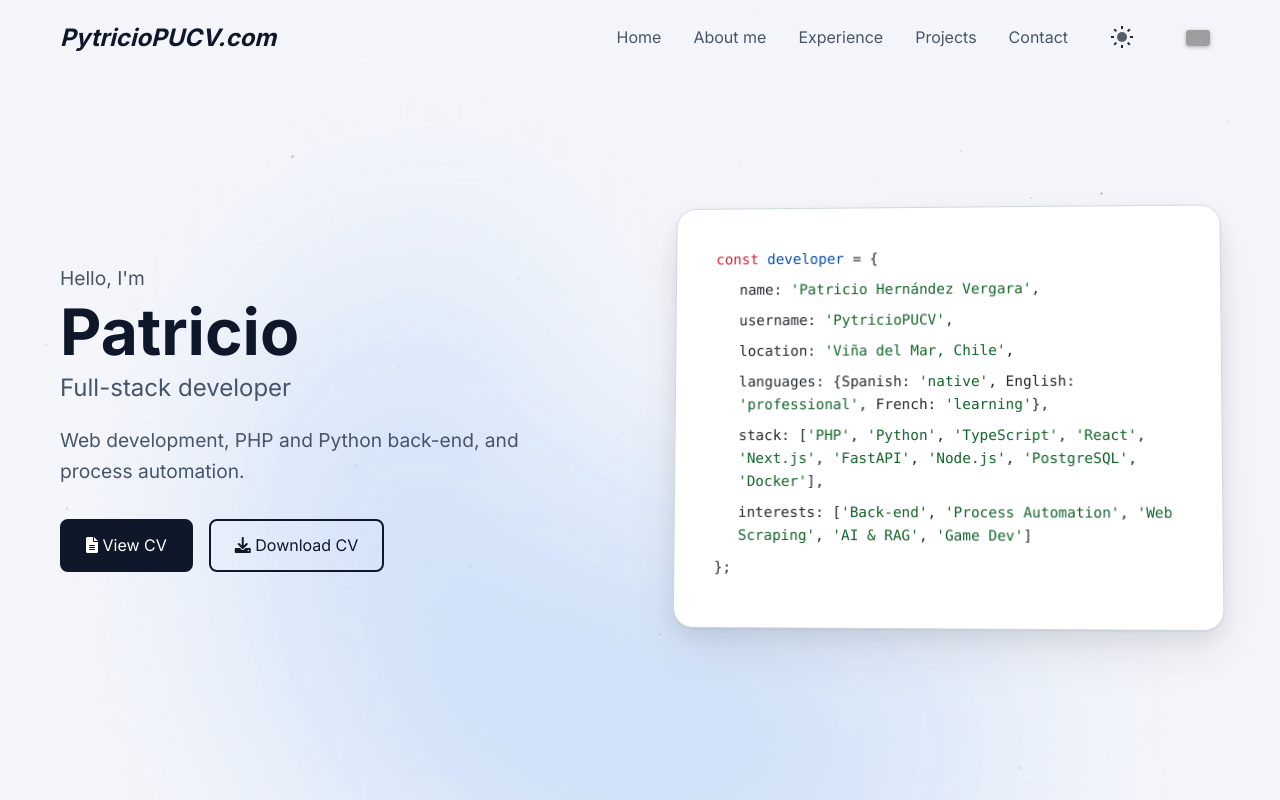
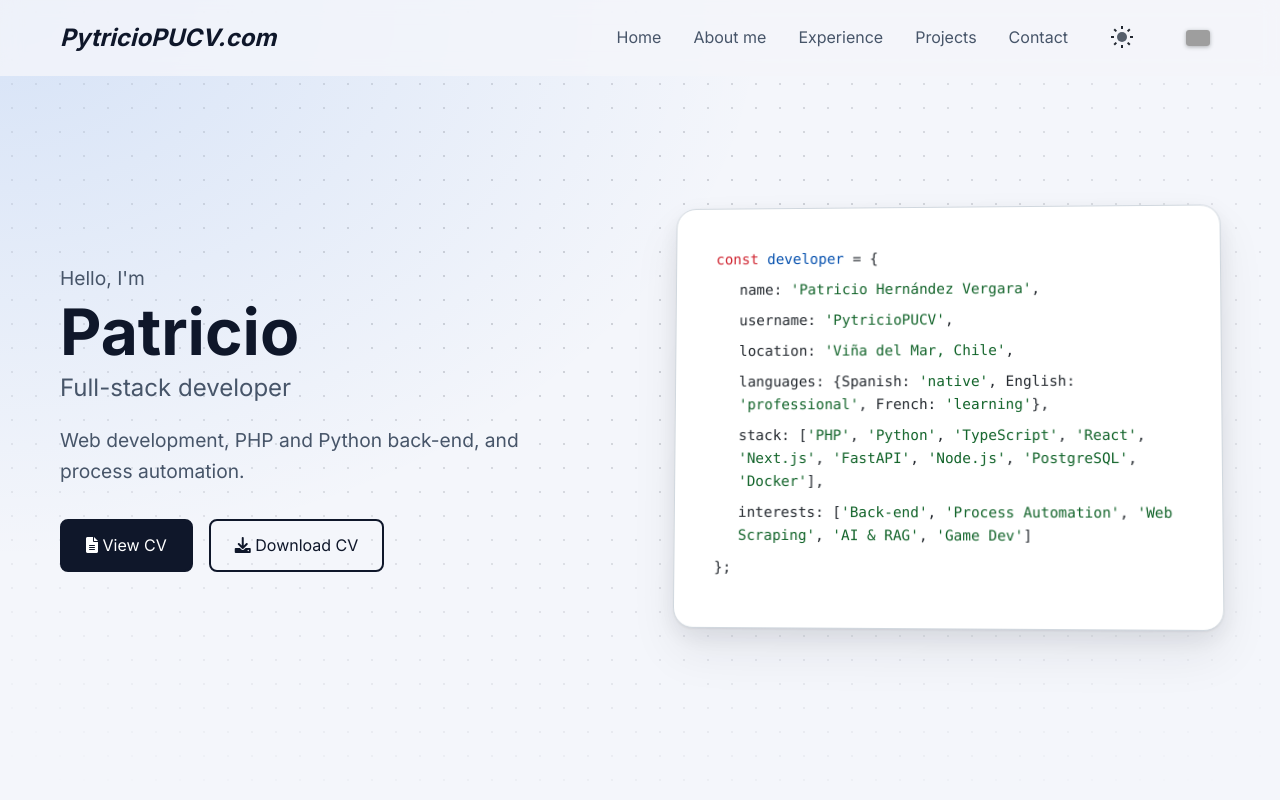
Before and after one commit to PytricioPUCV/portafolio, a plain HTML site: page index.html in a window 1280 px wide. Shown: the top 800 px of the page. Drawn offline with Linux system fonts and the light colour scheme; grey boxes are pictures that could not be loaded.

Commit message:
feat(light): fondo de cuadrícula de puntos y apagado del canvas
Cuadrícula con máscara hacia los bordes y resplandor azul arriba a la izquierda. El canvas se detiene por completo en claro (sin rAF ni temporizadores) y se reanuda al volver a oscuro mediante un MutationObserver de data-theme.

```diff
--- a/scripts/main.js
+++ b/scripts/main.js
@@ -184,8 +184,12 @@
     const stepsPerFrame = lowPower ? 2 : 1;
     let skipFrame = false;
 
+    let rafId = 0;
+    let running = false;
+
     function anim() {
-        requestAnimationFrame(anim);
+        if (!running) return;
+        rafId = requestAnimationFrame(anim);
         if (lowPower) {
             skipFrame = !skipFrame;
             if (skipFrame) return;
@@ -206,7 +210,7 @@
             if (isPageVisible) {
                 const n = Math.floor(randomBetween(1, 3));
                 for (let i = 0; i < n; i++) {
-                    setTimeout(() => comets.push(createComet()), i * 400);
+                    setTimeout(() => { if (running) comets.push(createComet()); }, i * 400);
                 }
             }
             scheduleComets(randomBetween(3000, 7000));
@@ -229,6 +233,7 @@
 
     function handleVisibilityChange() {
         isPageVisible = !document.hidden;
+        if (!running) return;
         if (isPageVisible) {
             comets = [];
             shootingStars = [];
@@ -239,23 +244,50 @@
         }
     }
 
+    // El cielo animado solo existe en el tema oscuro: en claro el fondo es una cuadrícula en CSS
+    // y el canvas se apaga por completo (sin bucle de animación ni temporizadores).
+    function drawStatic() {
+        ctx.clearRect(0, 0, width, height);
+        if (isDarkMode()) drawStars();
+    }
+
+    function startSky() {
+        if (running) return;
+        running = true;
+        if (reducedMotion) {
+            // Sin animación: solo el cielo estático
+            drawStatic();
+            return;
+        }
+        anim();
+        startEffects();
+    }
+
+    function stopSky() {
+        running = false;
+        cancelAnimationFrame(rafId);
+        clearTimeout(cometTimer);
+        clearTimeout(shootingTimer);
+        comets = [];
+        shootingStars = [];
+        ctx.clearRect(0, 0, width, height);
+    }
+
+    function syncSkyWithTheme() {
+        if (isDarkMode()) startSky(); else stopSky();
+    }
+
     window.addEventListener('resize', r_canvas);
     r_canvas();
 
     if (reducedMotion) {
-        // Sin animación: solo el cielo estático, redibujado al cambiar de tema
-        const drawStatic = () => { ctx.clearRect(0, 0, width, height); drawStars(); };
-        drawStatic();
         window.addEventListener('resize', drawStatic);
-        document.addEventListener('click', e => {
-            if (e.target.closest('#theme-toggle-btn')) setTimeout(drawStatic, 0);
-        });
-        return;
+    } else {
+        document.addEventListener('visibilitychange', handleVisibilityChange);
     }
-
-    document.addEventListener('visibilitychange', handleVisibilityChange);
-    anim();
-    startEffects();
+    new MutationObserver(syncSkyWithTheme)
+        .observe(document.documentElement, { attributes: true, attributeFilter: ['data-theme'] });
+    syncSkyWithTheme();
 })();
 
 const translations = {
--- a/styles/main.css
+++ b/styles/main.css
@@ -1401,6 +1401,32 @@ section[id] {
 }
 
 
+/* Fondo en claro: resplandor azul arriba a la izquierda y cuadrícula de puntos que se desvanece hacia los
+   bordes. Reemplaza al cielo animado (el canvas se apaga en main.js) y a las imágenes de gradiente. */
+[data-theme="light"] body {
+    background-image: radial-gradient(ellipse 1100px 800px at 0% 0%, var(--bg-glow), transparent 70%);
+    background-size: auto;
+    background-repeat: no-repeat;
+    background-position: 0 0;
+}
+
+[data-theme="light"] body::before {
+    content: '';
+    position: fixed;
+    inset: 0;
+    z-index: -1;
+    pointer-events: none;
+    background-image: radial-gradient(circle, var(--grid-dot) 1px, transparent 1.5px);
+    background-size: 24px 24px;
+    -webkit-mask-image: radial-gradient(ellipse 85% 75% at 50% 35%, #000 20%, transparent 100%);
+    mask-image: radial-gradient(ellipse 85% 75% at 50% 35%, #000 20%, transparent 100%);
+}
+
+[data-theme="light"] #star-bg {
+    display: none;
+}
+
+
 /* Tema claro: excepciones que no son un simple cambio de valor */
 [data-theme="light"] .footer-text p,
 [data-theme="light"] .social-link {
```
